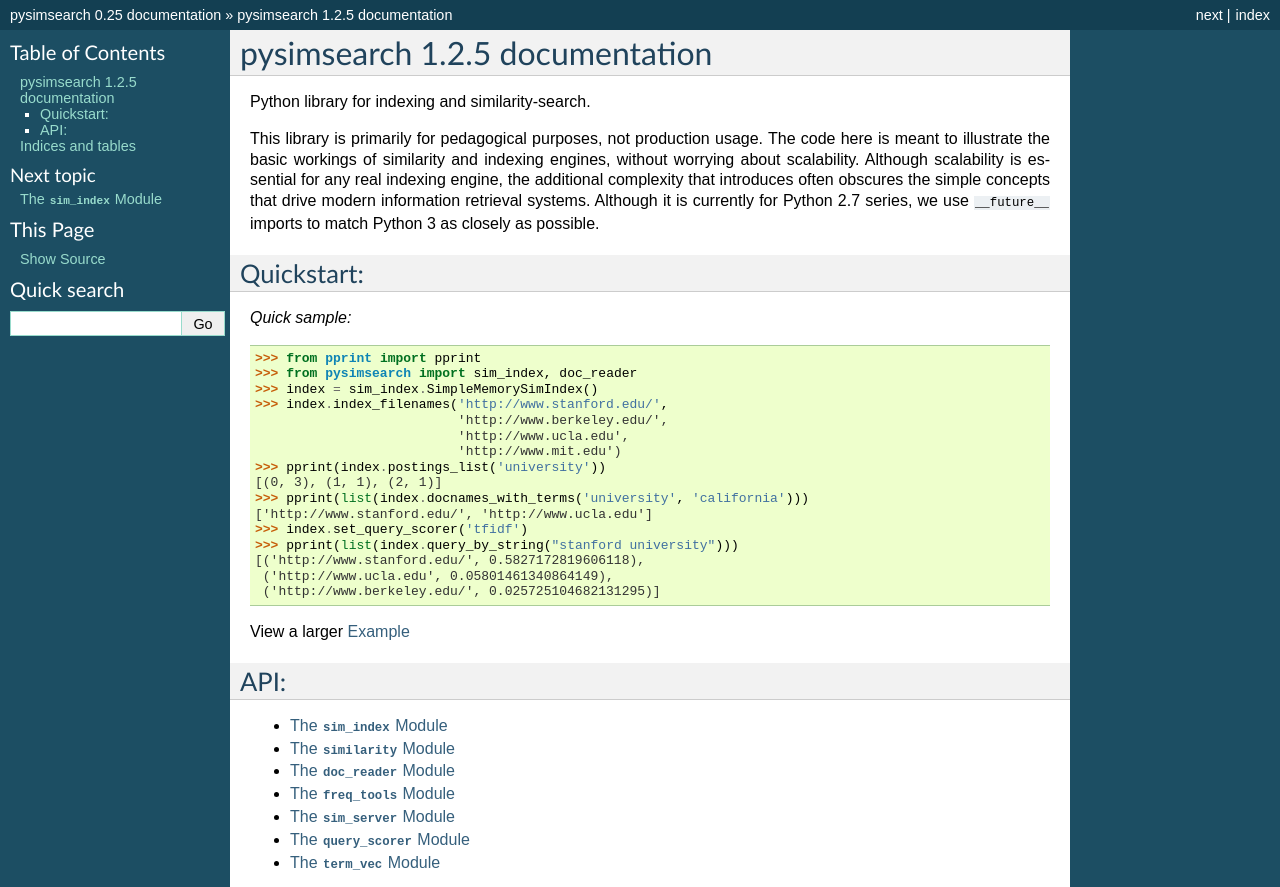
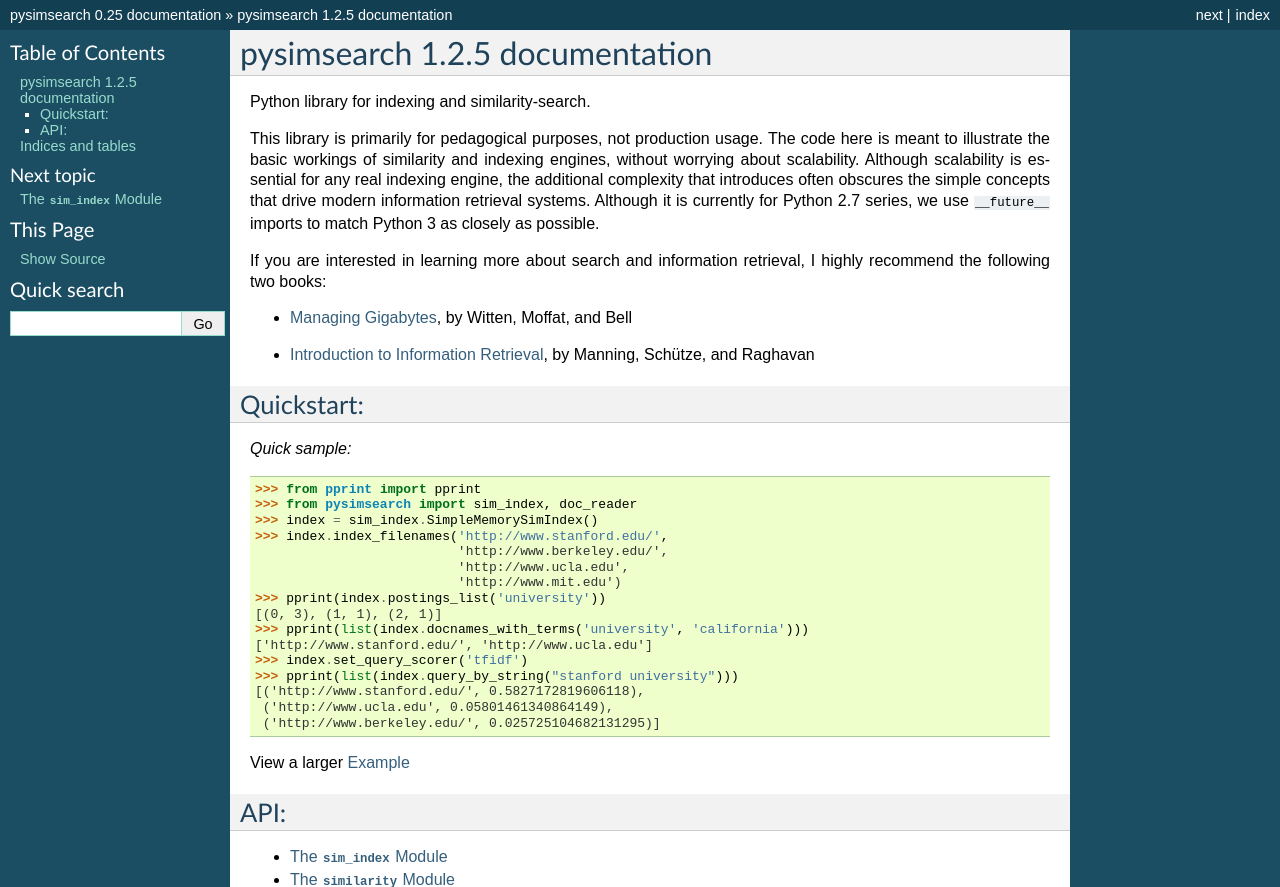
Before and after one commit to taherh/pysimsearch, a Sphinx documentation site: the page built from doc/index.rst, in a window 1280 px wide, cut to the strip 0-887 px from the top of the page. Built offline with Sphinx 7.4.7, drawn with Linux system fonts in a browser that asks for light colours.

Commit message:
added recommended books

```diff
--- a/doc/index.rst
+++ b/doc/index.rst
@@ -13,6 +13,15 @@ for any real indexing engine, the additional complexity that introduces often
 obscures the simple concepts that drive modern information retrieval systems.
 Although it is currently for Python 2.7 series, we use ``__future__`` imports
 to match Python 3 as closely as possible.
+
+If you are interested in learning more about search and information retrieval,
+I highly recommend the following two books:
+
+* `Managing Gigabytes`_, by Witten, Moffat, and Bell
+.. _Managing Gigabytes: http://www.amazon.com/gp/product/1558605703/ref=as_li_ss_tl?ie=UTF8&tag=tahehavewebl-20&linkCode=as2&camp=217145&creative=399369&creativeASIN=1558605703
+* `Introduction to Information Retrieval`_, by Manning, Schütze, and Raghavan
+.. _Introduction to Information Retrieval: http://www.amazon.com/gp/product/0521865719/ref=as_li_ss_tl?ie=UTF8&tag=tahehavewebl-20&linkCode=as2&camp=217145&creative=399369&creativeASIN=0521865719
+
 
 Quickstart:
 -----------
```
